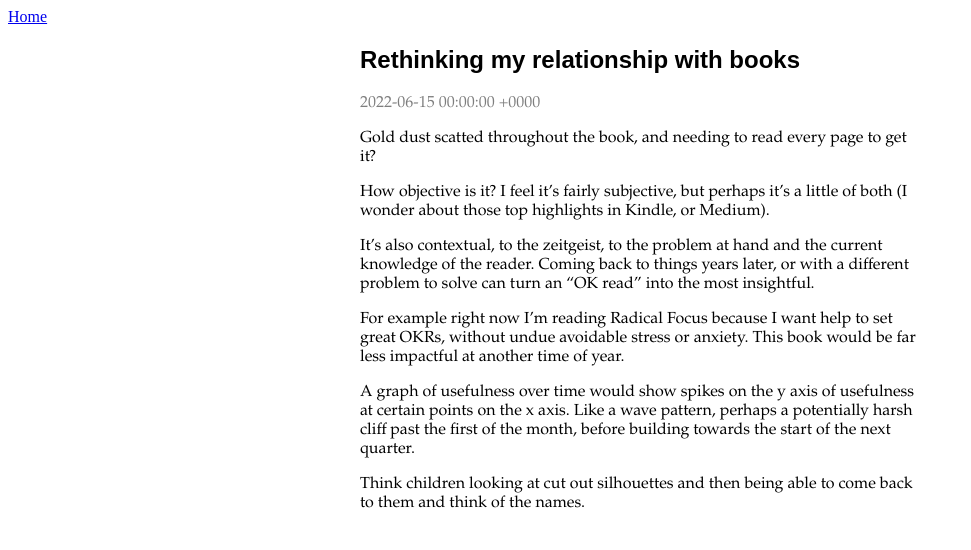
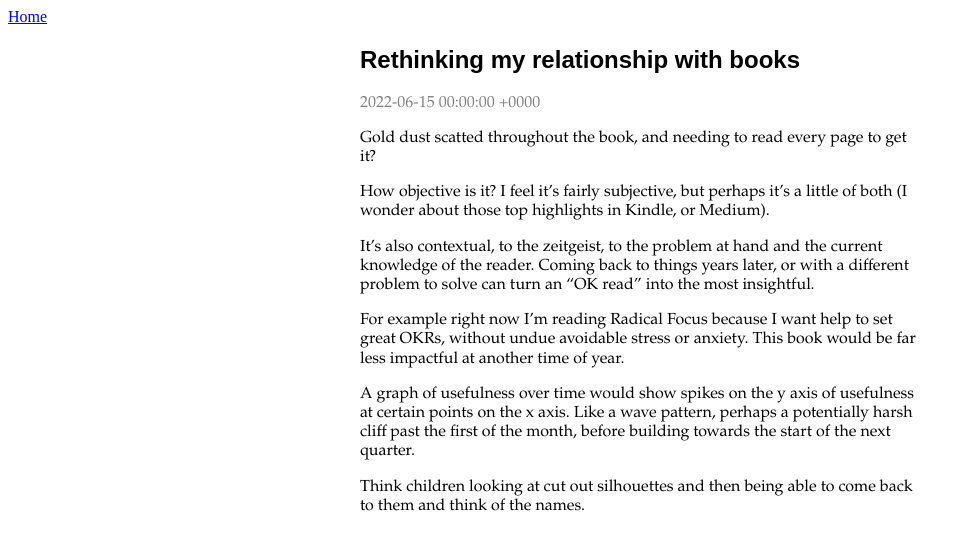
Before and after one commit to iqrow/iqrow.github.io, a Jekyll site: the page built from _posts/2022-06-15-My-relationship-with-books.md, in a window 1280 px wide. Shown: the top 550 px of the page, without its empty margins (0-971 px from the left). Built offline with Jekyll 4.4.1, drawn with Linux system fonts in a browser that asks for light colours; our own code applies the rules of GitHub Pages for plain Markdown files.

Commit message:
line height

```diff
--- a/styles/index.scss
+++ b/styles/index.scss
@@ -16,3 +16,6 @@ main {
     font-family: Garamond;
     margin: auto;
 }
+p {
+    line-height: 1.2em;
+}
```
